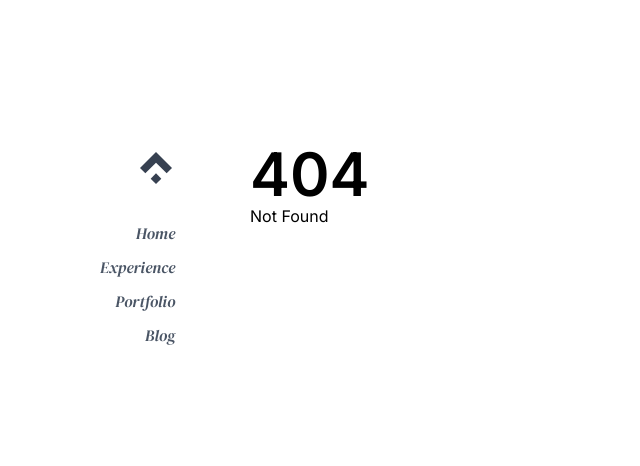
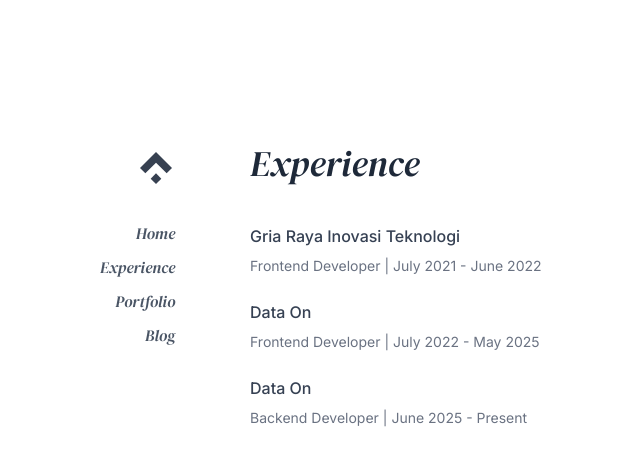
Before and after one commit to anggarobo/0, a SvelteKit app: page /experience in a window 1280 px wide. Before the commit this address had no page. Shown: the top 466 px of the page, without its empty margins (185-825 px from the left). Built offline with nearby package versions, Linux system fonts and the light colour scheme; a web font is replaced by a local one.

Commit message:
update experience

```diff
--- a/src/app.css
+++ b/src/app.css
@@ -58,13 +58,13 @@
   h6 { @apply text-xl font-semibold; }
 
   /* list */
-  ul { @apply my-6 }
+  ul { @apply my-6 space-y-3 }
   li { @apply mb-4 }
 
   /* Links */
   a { @apply text-blue-600 underline; }
 
-  section { @apply text-neutral-700 }
+  section { @apply text-gray-700 }
 
   /* Resets */
   html,
--- a/src/routes/+layout.svelte
+++ b/src/routes/+layout.svelte
@@ -17,9 +17,9 @@
 		 <aside class='md:w-[150px] md:flex-shrink-0 md:mx-0 md:px-0 font-dmserif italic'>
 			<div class="lg:sticky lg:top-[9.5rem]">
 				<div class="ml-0 md:ml-[40px] mb-2 md:mb-8 space-y-10 flex flex-col md:flex-row items-start mt-0 md:mt-6">
-					<a data-sveltekit-preload-data="tap" href="/">
+					<a data-sveltekit-preload-data="tap" class="group" href="/">
 						<!-- Logo -->
-						 <img alt="angga" src={logo} />
+						 <img alt="angga" class="group-hover:opacity-75" src={logo} />
 					</a>
 				</div>
 
--- /dev/null
+++ b/src/routes/experience/+page.svelte
@@ -0,0 +1,18 @@
+
+<h3 class='font-medium font-dmserif italic text-gray-800'>Experience</h3>
+<section class="mt-8">
+    <dl class="grid grid-cols-1 gap-y-4 ">
+        <div class="border-gray-200 pt-2">
+          <dt class="font-medium text-gray-700">Gria Raya Inovasi Teknologi</dt>
+          <dd class="mt-2 text-sm text-gray-500">Frontend Developer | July 2021 - June 2022</dd>
+        </div>
+        <div class="border-gray-200 pt-2">
+          <dt class="font-medium text-gray-700">Data On</dt>
+          <dd class="mt-2 text-sm text-gray-500">Frontend Developer | July 2022 - May 2025</dd>
+        </div>
+        <div class="border-gray-200 pt-2">
+          <dt class="font-medium text-gray-700">Data On</dt>
+          <dd class="mt-2 text-sm text-gray-500">Backend Developer | June 2025 - Present</dd>
+        </div>
+      </dl>
+</section>
```
